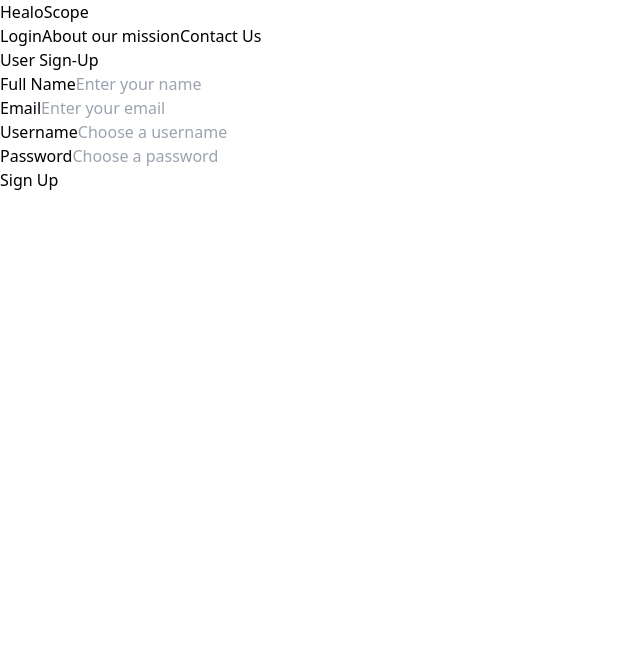
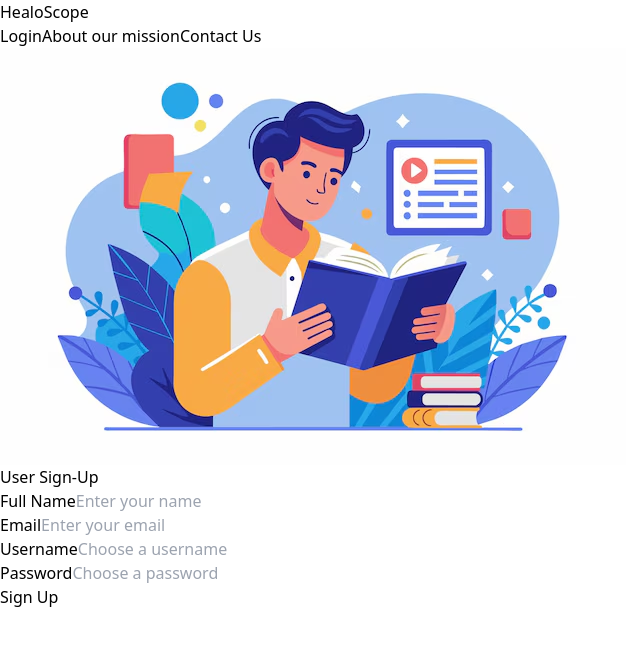
Before and after one commit to hirux06/HealoScope_Frontend, a React (Vite) app: page /uSign in a window 1280 px wide. Shown: the top 646 px of the page, without its empty margins (0-640 px from the left). Built offline with nearby package versions, Linux system fonts and the light colour scheme.

Commit message:
refactored the UI of login page

```diff
--- a/src/components/auth/UserSignUp.jsx
+++ b/src/components/auth/UserSignUp.jsx
@@ -1,6 +1,7 @@
 import React, { useState } from "react";
 import axios from "axios";
 import { useNavigate } from "react-router-dom";
+import UserImg from "../../assets/user_reg.avif";
 
 const UserSignUp = () => {
   const [name, setName] = useState("");
@@ -40,17 +41,26 @@ const UserSignUp = () => {
   };
 
   return (
-    <div className="flex justify-center items-center h-screen bg-gray-100">
-      <form
-        onSubmit={handleSignUp}
-        className="bg-white shadow-lg rounded-lg p-8 w-96"
-      >
-        <h2 className="text-2xl font-bold mb-4 text-center text-red-500">
+    <div className="flex justify-center items-center min-h-screen bg-gradient-to-br from-green-100 via-blue-50 to-teal-100 px-4">
+      <div className="flex flex-col md:flex-row bg-white rounded-lg shadow-xl overflow-hidden max-w-4xl w-full">
+        {/* Left Section: Image */}
+        <div className="md:w-1/2 hidden md:flex justify-center items-center bg-transparent">
+          <img
+            src={UserImg}
+            alt="Wellness Illustration"
+            className="w-fit h-full object-cover p-3"
+          />
+        </div>
+
+        {/* Right Section: Form */}
+        <div className="md:w-1/2 w-full p-8">
+          <h2 className="text-3xl font-extrabold mb-6 text-center text-teal-600">
             User Sign-Up
           </h2>
-
-        <div className="mb-4">
-          <label className="block text-gray-700 text-sm font-bold mb-2">
+          <form onSubmit={handleSignUp} className="grid grid-cols-1 gap-4">
+            {/* Full Name */}
+            <div>
+              <label className="block text-sm font-semibold text-gray-700 mb-1">
                 Full Name
               </label>
               <input
@@ -58,13 +68,14 @@ const UserSignUp = () => {
                 value={name}
                 onChange={(e) => setName(e.target.value)}
                 placeholder="Enter your name"
-            className="w-full px-4 py-2 border rounded-lg focus:outline-none focus:ring-2 focus:ring-red-500"
+                className="w-full px-4 py-2 border rounded-lg shadow-sm focus:outline-none focus:ring-2 focus:ring-teal-400"
                 required
               />
             </div>
 
-        <div className="mb-4">
-          <label className="block text-gray-700 text-sm font-bold mb-2">
+            {/* Email */}
+            <div>
+              <label className="block text-sm font-semibold text-gray-700 mb-1">
                 Email
               </label>
               <input
@@ -72,13 +83,14 @@ const UserSignUp = () => {
                 value={email}
                 onChange={(e) => setEmail(e.target.value)}
                 placeholder="Enter your email"
-            className="w-full px-4 py-2 border rounded-lg focus:outline-none focus:ring-2 focus:ring-red-500"
+                className="w-full px-4 py-2 border rounded-lg shadow-sm focus:outline-none focus:ring-2 focus:ring-teal-400"
                 required
               />
             </div>
 
-        <div className="mb-4">
-          <label className="block text-gray-700 text-sm font-bold mb-2">
+            {/* Username */}
+            <div>
+              <label className="block text-sm font-semibold text-gray-700 mb-1">
                 Username
               </label>
               <input
@@ -86,13 +98,14 @@ const UserSignUp = () => {
                 value={username}
                 onChange={(e) => setUsername(e.target.value)}
                 placeholder="Choose a username"
-            className="w-full px-4 py-2 border rounded-lg focus:outline-none focus:ring-2 focus:ring-red-500"
+                className="w-full px-4 py-2 border rounded-lg shadow-sm focus:outline-none focus:ring-2 focus:ring-teal-400"
                 required
               />
             </div>
 
-        <div className="mb-4">
-          <label className="block text-gray-700 text-sm font-bold mb-2">
+            {/* Password */}
+            <div>
+              <label className="block text-sm font-semibold text-gray-700 mb-1">
                 Password
               </label>
               <input
@@ -100,18 +113,23 @@ const UserSignUp = () => {
                 value={password}
                 onChange={(e) => setPassword(e.target.value)}
                 placeholder="Choose a password"
-            className="w-full px-4 py-2 border rounded-lg focus:outline-none focus:ring-2 focus:ring-red-500"
+                className="w-full px-4 py-2 border rounded-lg shadow-sm focus:outline-none focus:ring-2 focus:ring-teal-400"
                 required
               />
             </div>
 
+            {/* Submit Button */}
+            <div>
               <button
                 type="submit"
-          className="w-full bg-red-500 text-white py-2 rounded-lg hover:bg-red-600"
+                className="w-full bg-gradient-to-r from-teal-500 to-green-500 text-white py-2 rounded-lg font-semibold hover:from-teal-600 hover:to-green-600 shadow-lg transition-all duration-300"
               >
                 Sign Up
               </button>
+            </div>
           </form>
+        </div>
+      </div>
     </div>
   );
 };
--- a/src/components/home/HeroSection.jsx
+++ b/src/components/home/HeroSection.jsx
@@ -1,6 +1,6 @@
 import React from "react";
-import HeroImage from "../../assets/hero_img.svg"; // Add your image in the `assets` folder
-import { Link, useNavigate } from "react-router-dom";
+import HeroImage from "../../assets/hero_img.svg";
+import { Link } from "react-router-dom";
 
 
 const HeroSection = () => {
--- a/src/components/home/Navbar.jsx
+++ b/src/components/home/Navbar.jsx
@@ -1,8 +1,6 @@
 import React, { useState, useEffect } from "react";
 import { Link } from "react-router-dom";
 const Navbar = () => {
-
-
 
   return (
     <div>
@@ -11,7 +9,7 @@ const Navbar = () => {
         {/* Logo */}
         <div className="text-2xl font-bold text-black">
           <Link to="/">
-            <span className="text-red-500">Healo</span>Scope
+            Healo<span className="text-red-500">Scope</span>
           </Link>
         </div>
 
```
Also changed, not shown: src/assets/user_reg.avif (added). Lines whose indentation alone changed are shown as unchanged.
